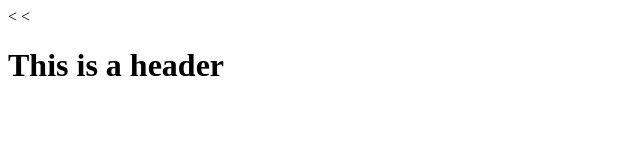
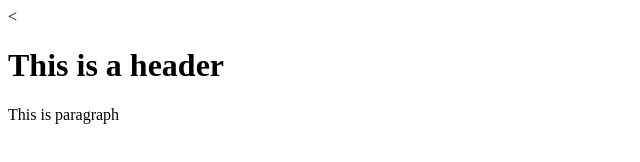
Before and after one commit to PavanAkkineni/git-test, a plain HTML site: page templates/test.html in a window 1280 px wide. Shown: the whole page, without its empty margins (0-640 px from the left). Drawn offline with Linux system fonts and the light colour scheme.

Commit message:
second commit

```diff
--- a/index.html
+++ b/templates/test.html
@@ -3,6 +3,8 @@
   <head></head>
 
   <body>
-    <<h1>This is a header</h1>
+    <h1>This is a header</h1>
+    <p>This is paragraph</p>
+
   </body>
 </html>
```
